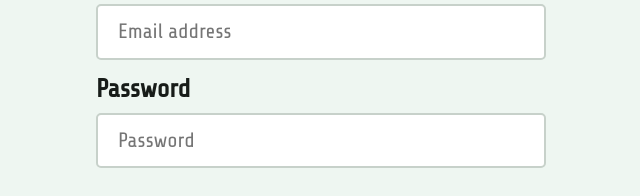
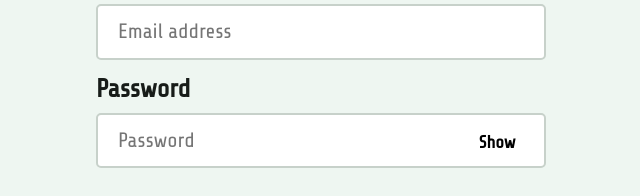
Before and after one commit to ulathincube/file-upload-client, a React (Vite) app: page /login in a window 1280 px wide. Shown: the part 281-477 px from the top of the page, without its empty margins (319-959 px from the left). Built offline with nearby package versions, Linux system fonts and the light colour scheme.

Commit message:
Feat: add password toggle logic for the password field in Login component

```diff
--- a/src/components/AuthLogin/AuthLogin.jsx
+++ b/src/components/AuthLogin/AuthLogin.jsx
@@ -5,6 +5,7 @@ import { useState } from "react";
 function Auth() {
   const [email, setEmail] = useState("");
   const [password, setPassword] = useState("");
+  const [showPassword, setShowPassword] = useState(false);
 
   const onEmailChange = (event) => {
     setEmail(event.target.value);
@@ -44,10 +45,16 @@ function Auth() {
               onChange={onPasswordChange}
               required={true}
               className={styles.field}
-              type={password ? "password" : "text"}
+              type={!password || showPassword ? "text" : "password"}
               id="password"
               placeholder="Password"
             />
+            <button
+              onClick={() => setShowPassword(!showPassword)}
+              className={styles.show}
+            >
+              {showPassword ? "Hide" : "Show"}
+            </button>
           </div>
           <div className={styles.container}>
             <button className={styles.action}>Sign In</button>
--- a/src/components/AuthLogin/AuthLogin.module.css
+++ b/src/components/AuthLogin/AuthLogin.module.css
@@ -49,6 +49,22 @@
   border: 2px solid var(--gray);
   border-radius: var(--radius-5);
   font-size: var(--font-size-medium);
+}
+
+.group:nth-child(2) {
+  position: relative;
+}
+
+.show {
+  position: absolute;
+  top: 73%;
+  right: 0;
+  border: none;
+  background-color: transparent;
+  /* color: var(--gray); */
+  transform: translate(-50%, -50%);
+  font-size: var(--font-size-default);
+  font-weight: var(--font-weight-bold);
 }
 
 .field:user-invalid {
```
